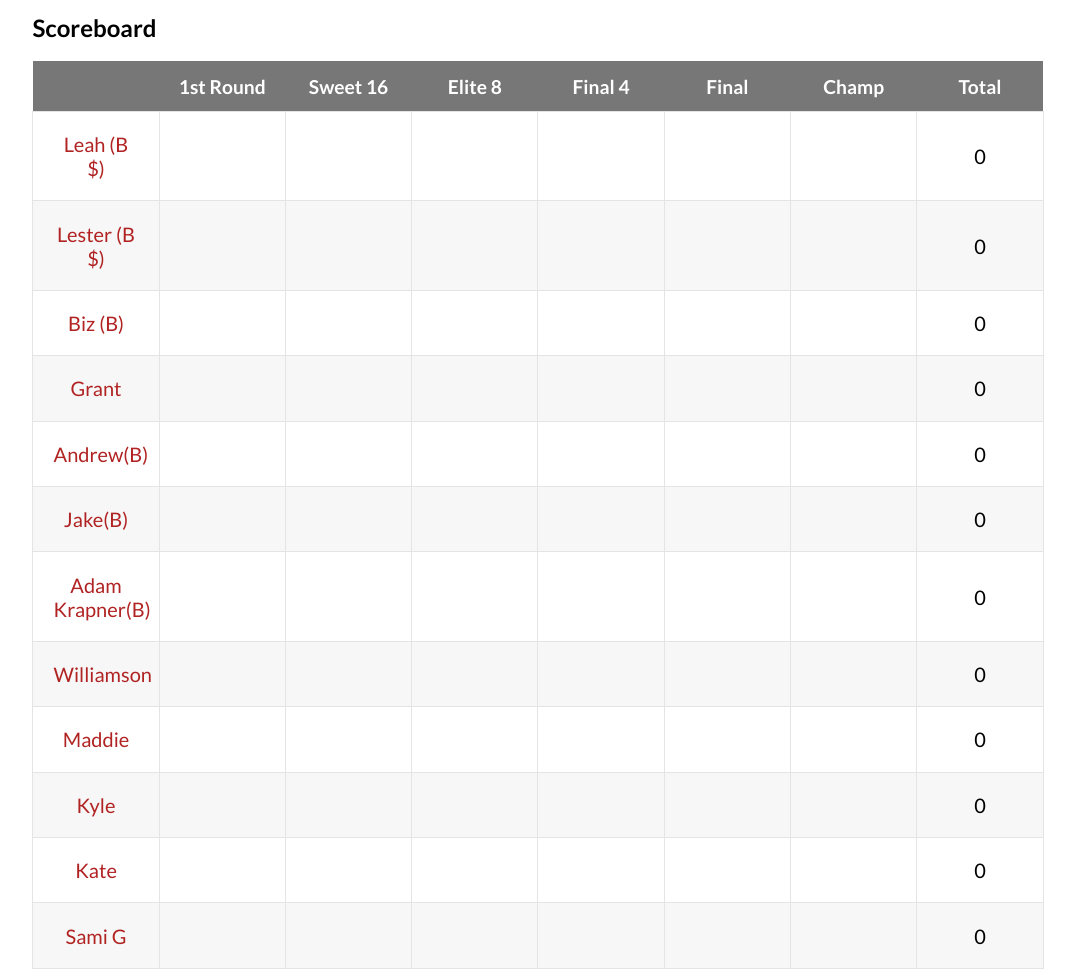
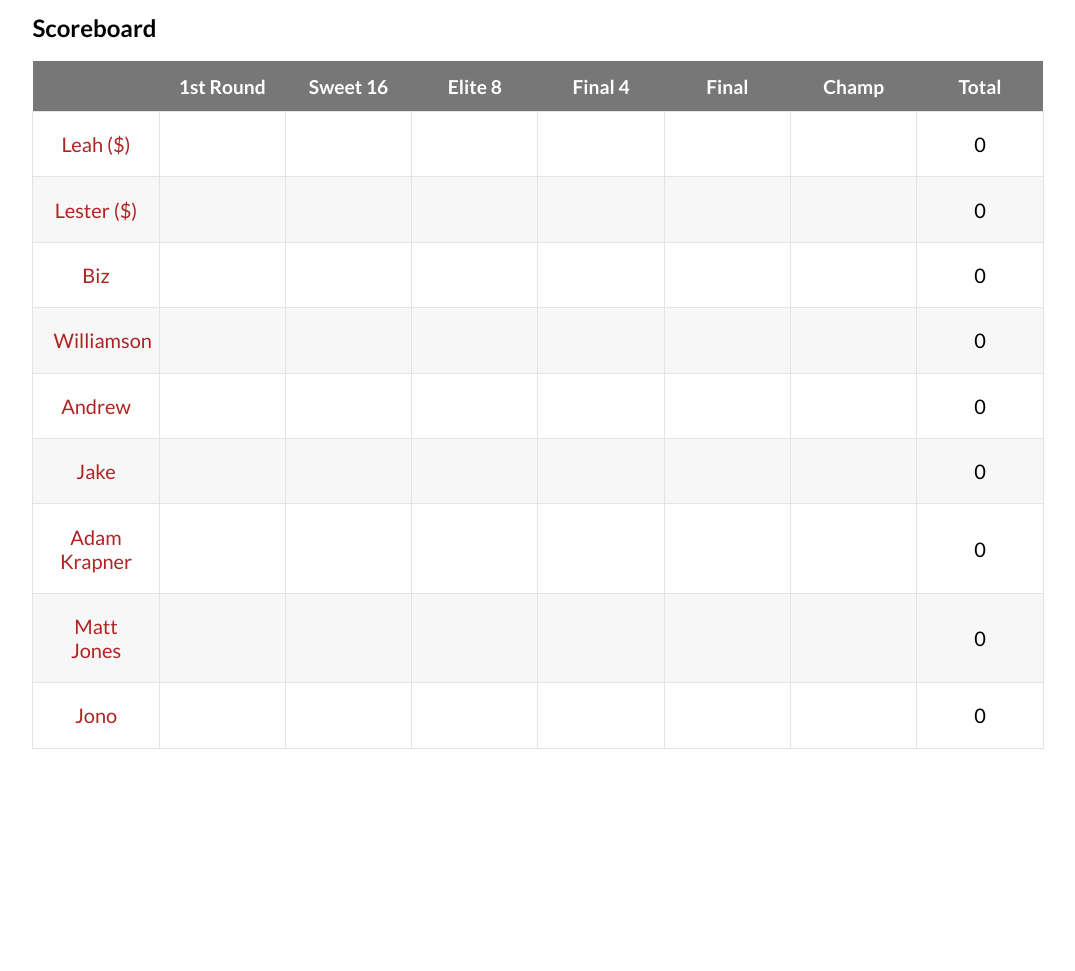
Before and after one commit to willvedd/brackets, a plain HTML site: page index.html in a window 1280 px wide. Shown: the part 460-1431 px from the top of the page, without its empty margins (102-1177 px from the left). After the commit the page ends 1289 px from the top, so only its background shows below. Drawn offline with Linux system fonts and the light colour scheme.

Commit message:
Updated names

```diff
--- a/index.html
+++ b/index.html
@@ -53,7 +53,7 @@
 	    <th>Total</th>
 	  </tr>
 	  <tr>
-	    <td><a href="#">Leah (B $)</a></td>
+	    <td><a href="#">Leah ($)</a></td>
 	    <td></td>
 	    <td></td>
 	    <td></td>
@@ -63,7 +63,7 @@
 	    <td>0</td>
 	  </tr>
 	  <tr>
-	    <td><a href="#">Lester (B $)</a></td>
+	    <td><a href="#">Lester ($)</a></td>
 	    <td></td>
 	    <td></td>
 	    <td></td>
@@ -73,47 +73,7 @@
 	    <td>0</td>
 	  </tr>
 	  <tr>
-	    <td><a href="#">Biz (B)</a></td>
-	    <td></td>
-	    <td></td>
-	    <td></td>
-	    <td></td>
-	    <td></td>
-	    <td></td>
-	    <td>0</td>
-	  </tr>
-	  <tr>
-	    <td><a href="#">Grant</a></td>
-	    <td></td>
-	    <td></td>
-	    <td></td>
-	    <td></td>
-	    <td></td>
-	    <td></td>
-	    <td>0</td>
-	  </tr>
-	  <tr>
-	    <td><a href="#">Andrew(B)</a></td>
-	    <td></td>
-	    <td></td>
-	    <td></td>
-	    <td></td>
-	    <td></td>
-	    <td></td>
-	    <td>0</td>
-	  </tr>
-	  <tr>
-	    <td><a href="#">Jake(B)</a></td>
-	    <td></td>
-	    <td></td>
-	    <td></td>
-	    <td></td>
-	    <td></td>
-	    <td></td>
-	    <td>0</td>
-	  </tr>
-	  <tr>
-	    <td><a href="#">Adam Krapner(B)</a></td>
+	    <td><a href="#">Biz</a></td>
 	    <td></td>
 	    <td></td>
 	    <td></td>
@@ -133,7 +93,7 @@
 	    <td>0</td>
 	  </tr>
 	  <tr>
-	    <td><a href="#">Maddie</a></td>
+	    <td><a href="#">Andrew</a></td>
 	    <td></td>
 	    <td></td>
 	    <td></td>
@@ -143,7 +103,7 @@
 	    <td>0</td>
 	  </tr>
 	  <tr>
-	    <td><a href="#">Kyle</a></td>
+	    <td><a href="#">Jake</a></td>
 	    <td></td>
 	    <td></td>
 	    <td></td>
@@ -153,7 +113,7 @@
 	    <td>0</td>
 	  </tr>
 	  <tr>
-	    <td><a href="#">Kate</a></td>
+	    <td><a href="#">Adam Krapner</a></td>
 	    <td></td>
 	    <td></td>
 	    <td></td>
@@ -163,7 +123,17 @@
 	    <td>0</td>
 	  </tr>
 	  <tr>
-	    <td><a href="#">Sami G</a></td>
+	    <td><a href="#">Matt Jones</a></td>
+	    <td></td>
+	    <td></td>
+	    <td></td>
+	    <td></td>
+	    <td></td>
+	    <td></td>
+	    <td>0</td>
+	  </tr>
+	  <tr>
+	    <td><a href="#">Jono</a></td>
 	    <td></td>
 	    <td></td>
 	    <td></td>
```
Also changed, not shown: 1 other file.
